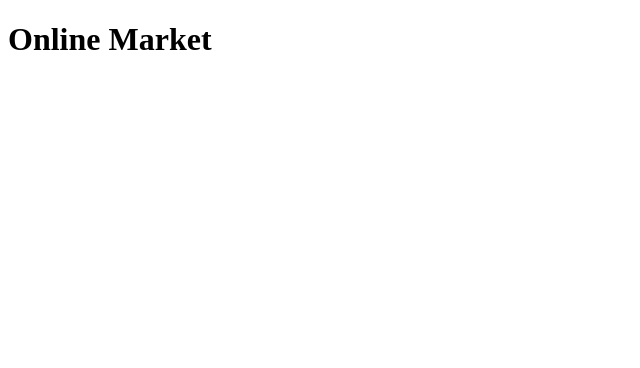
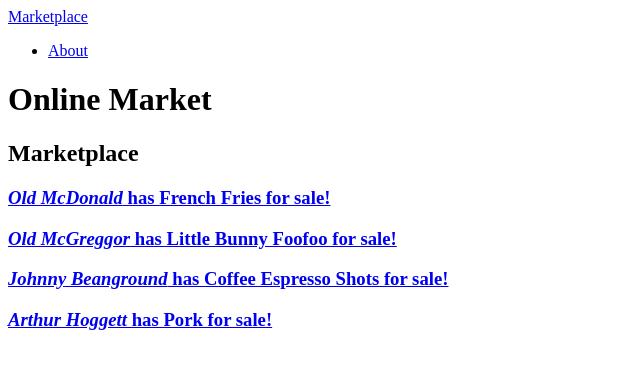
Before and after one commit to toofpaste/FarmerMarket, an Angular app: page /marketplace in a window 1280 px wide. Before the commit this address led to /. Shown: the top 368 px of the page, without its empty margins (0-640 px from the left). Built offline with nearby package versions, Linux system fonts and the light colour scheme.

Commit message:
create farmer specific pages for each market booth

```diff
--- a/src/app/app-routing.module.ts
+++ b/src/app/app-routing.module.ts
@@ -4,10 +4,14 @@ import { ModuleWithProviders }  from '@angular/core';
 import { Routes, RouterModule } from '@angular/router';
 import { WelcomeComponent } from './welcome/welcome.component';
 import { AboutComponent } from './about/about.component';
+import { MarketplaceComponent } from './marketplace/marketplace.component';
+import { FarmerComponent } from './farmer/farmer.component';
 
 const appRoutes: Routes = [
   { path: '', component: WelcomeComponent },
-  { path: 'about', component: AboutComponent }
+  { path: 'about', component: AboutComponent },
+  { path: 'marketplace', component: MarketplaceComponent },
+  { path: 'marketplace/farmer/:id', component: FarmerComponent },
 ];
 
 export const routing: ModuleWithProviders = RouterModule.forRoot(appRoutes);
--- a/src/app/app.component.html
+++ b/src/app/app.component.html
@@ -1,3 +1,14 @@
+<nav class="navbar navbar-default">
+    <div class="container-fluid">
+      <div class="navbar-header">
+        <a class="navbar-brand" routerLink="marketplace">Marketplace</a>
+      </div>
+      <ul class="nav navbar-nav navbar-right">
+        <li><a routerLink="about">About</a></li>
+      </ul>
+    </div>
+  </nav>
+
 <div class="container">
   <h1>{{title}}</h1>
   <router-outlet></router-outlet>
--- a/src/app/app.module.ts
+++ b/src/app/app.module.ts
@@ -8,6 +8,7 @@ import { WelcomeComponent } from './welcome/welcome.component';
 import { routing } from './app-routing.module';
 import { AboutComponent } from './about/about.component';
 import { MarketplaceComponent } from './marketplace/marketplace.component';
+import { FarmerComponent } from './farmer/farmer.component';
 
 
 @NgModule({
@@ -15,7 +16,8 @@ import { MarketplaceComponent } from './marketplace/marketplace.component';
     AppComponent,
     WelcomeComponent,
     AboutComponent,
-    MarketplaceComponent
+    MarketplaceComponent,
+    FarmerComponent
   ],
   imports: [
     BrowserModule,
--- /dev/null
+++ b/src/app/farmer/farmer.component.html
@@ -0,0 +1,2 @@
+<!-- <h2>{{farmer.description}}</h2> -->
+<h2>This farmer has  a booth number of: {{farmerId}}</h2>
--- /dev/null
+++ b/src/app/farmer/farmer.component.ts
@@ -0,0 +1,23 @@
+import { Component, OnInit } from '@angular/core';
+import { ActivatedRoute, Params } from '@angular/router';
+import { Location } from '@angular/common';
+import { Farmer } from './farmer.model';
+
+@Component({
+  selector: 'app-farmer',
+  templateUrl: './farmer.component.html',
+  styleUrls: ['./farmer.component.css']
+})
+export class FarmerComponent implements OnInit {
+
+  farmerId: number = null;
+
+  constructor(private route: ActivatedRoute, private location: Location) { }
+
+  ngOnInit() {
+    this.route.params.forEach((urlParameters) => {
+      this.farmerId = parseInt(urlParameters['id']);
+    });
+  }
+
+}
--- /dev/null
+++ b/src/app/farmer/farmer.model.ts
@@ -0,0 +1,4 @@
+export class Farmer {
+    constructor( public farmerName: string, public produce: string, public description: string, public id: number ) { }
+
+}
--- a/src/app/marketplace/marketplace.component.html
+++ b/src/app/marketplace/marketplace.component.html
@@ -1,3 +1,7 @@
-<p>
-  marketplace works!
-</p>
+<h2>Marketplace</h2>
+
+<div *ngFor="let farmer of farmers" (click)="goToDetailPage(farmer)" class="panel panel-default">
+  <div class="panel-body">
+    <h3><a href="/marketplace/farmer/{{farmer.id}}"><em>{{farmer.farmerName}}</em> has {{farmer.produce}} for sale!</a></h3>
+  </div>
+</div>
--- a/src/app/marketplace/marketplace.component.ts
+++ b/src/app/marketplace/marketplace.component.ts
@@ -1,4 +1,6 @@
 import { Component, OnInit } from '@angular/core';
+import { Farmer } from './../farmer/farmer.model';
+import { Router } from '@angular/router';
 
 @Component({
   selector: 'app-marketplace',
@@ -7,9 +9,19 @@ import { Component, OnInit } from '@angular/core';
 })
 export class MarketplaceComponent implements OnInit {
 
-  constructor() { }
+  farmers: Farmer[] = [
+    new Farmer("Old McDonald", "French Fries", "So good, you'll come back for more", 1),
+    new Farmer("Old McGreggor", "Little Bunny Foofoo", "Finally caught that damn rabbit in my cabbage patch", 2),
+    new Farmer("Johnny Beanground", "Coffee Espresso Shots", "Artisnally crafted in a press en français", 3),
+    new Farmer("Arthur Hoggett", "Pork", "Very tender suckling pig", 4)
+  ];
+
+  constructor(private router: Router){}
 
   ngOnInit() {
   }
 
+  goToDetailPage(clickedFarmer: Farmer) {
+    this.router.navigate(['farmers', clickedFarmer.id]);
+  };
 }
--- a/src/app/welcome/welcome.component.html
+++ b/src/app/welcome/welcome.component.html
@@ -1 +1,3 @@
 <h2>Welcome to our online Farmers' Market!</h2>
+
+<a href="/marketplace">Visit the Marketplace!</a>
```
Also changed, not shown: src/app/farmer/farmer.component.css (added), 1 other file (tests, documents, lock files or other folders).
